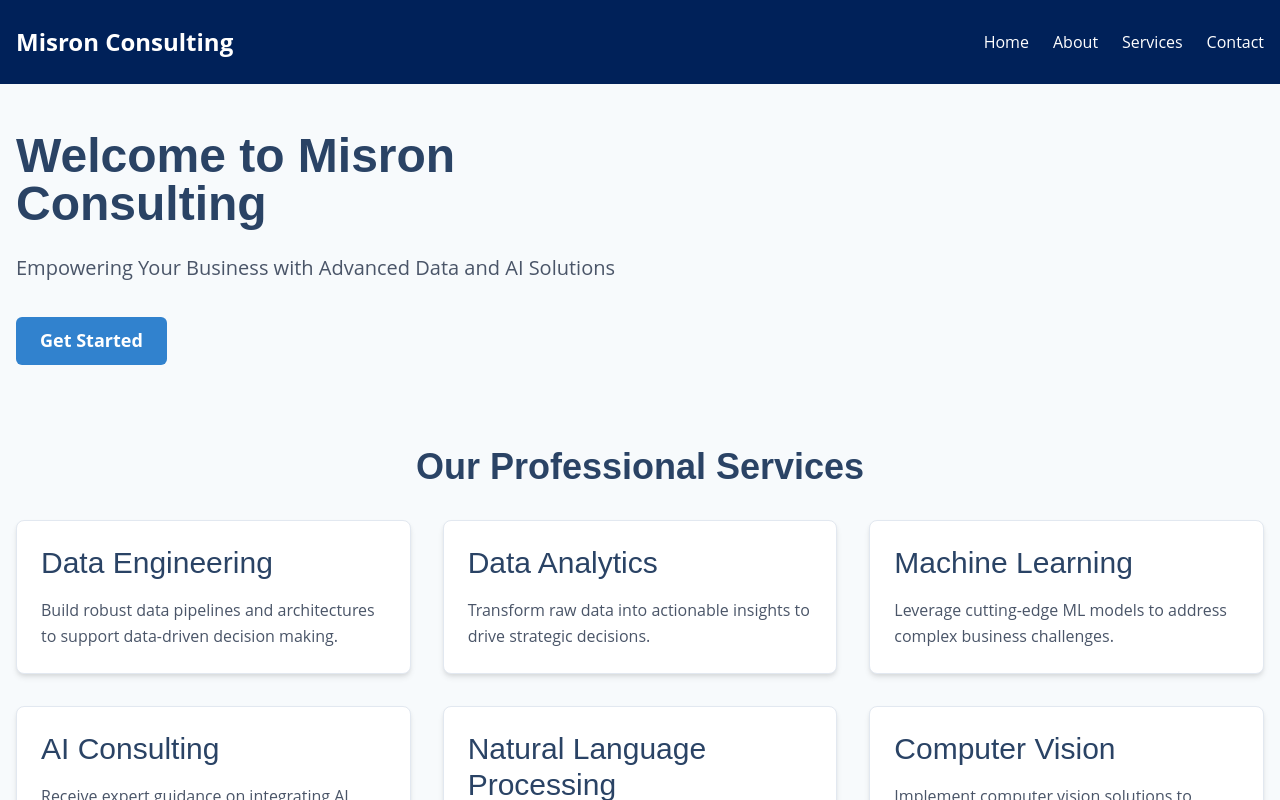
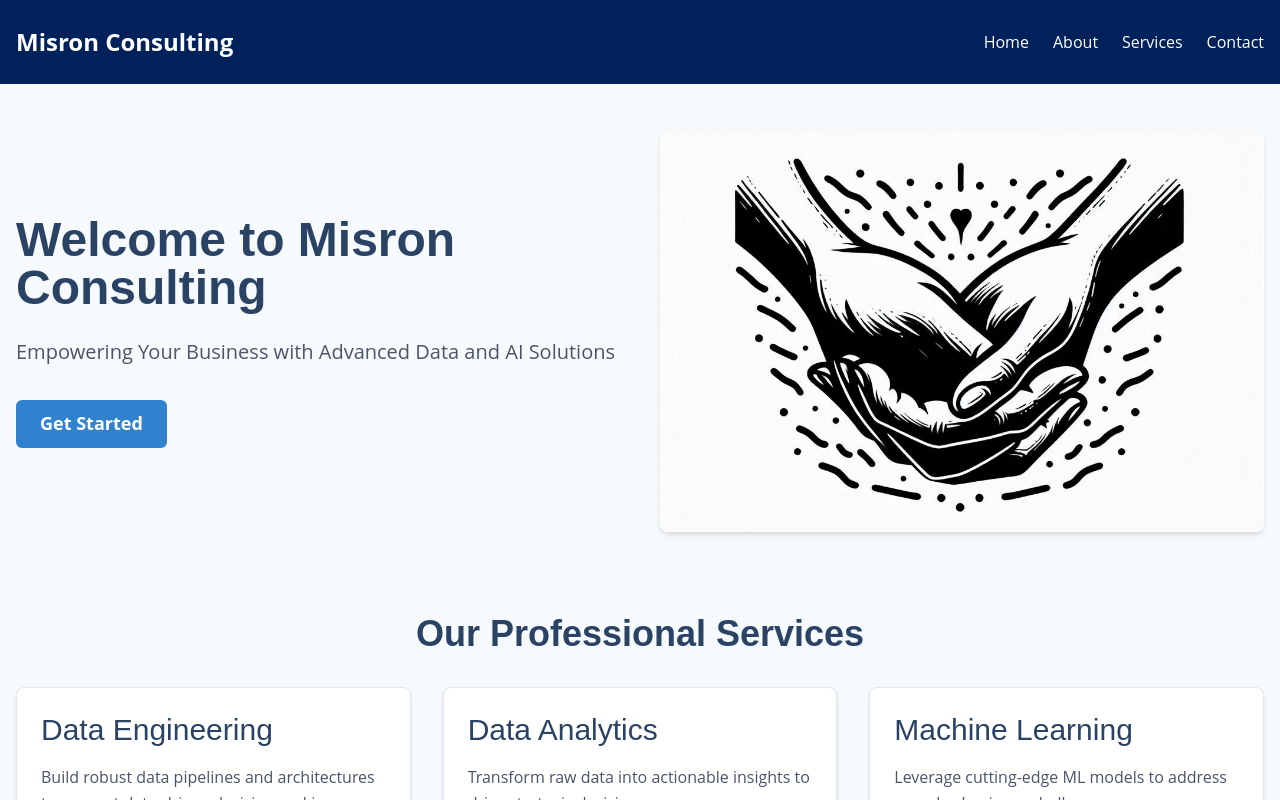
Before and after one commit to ambarishg/misron-consulting---azure, a React (Vite) app: page / in a window 1280 px wide. Shown: the top 800 px of the page. Built offline with nearby package versions, Linux system fonts and the light colour scheme.

Commit message:
Home  Page changed

```diff
--- a/src/pages/Home.jsx
+++ b/src/pages/Home.jsx
@@ -1,4 +1,4 @@
-import { Box, Button, Container, Heading, Text, SimpleGrid, VStack, Link } from "@chakra-ui/react";
+import { Box, Button, Container, Heading, Image, Text, SimpleGrid, VStack, Link } from "@chakra-ui/react";
 import { Link as RouterLink } from "react-router-dom";
 
 const Home = () => {
@@ -28,7 +28,18 @@ const Home = () => {
             </Button>
           </Box>
 
-
+          {/* Image Section */}
+          <Image
+            src="/Designer.jpeg" // Ensure this path is correct
+            alt="Professional Collaboration"
+            borderRadius="lg"
+            width="100%"
+            height={{ base: "300px", md: "400px" }}
+            objectFit="cover"
+            shadow="md"
+            _hover={{ transform: "scale(1.02)", boxShadow: "xl" }}
+            transition="transform 0.3s, box-shadow 0.3s"
+          />
         </SimpleGrid>
 
         {/* Services Section */}
```
Also changed, not shown: public/Designer.jpeg (added).
